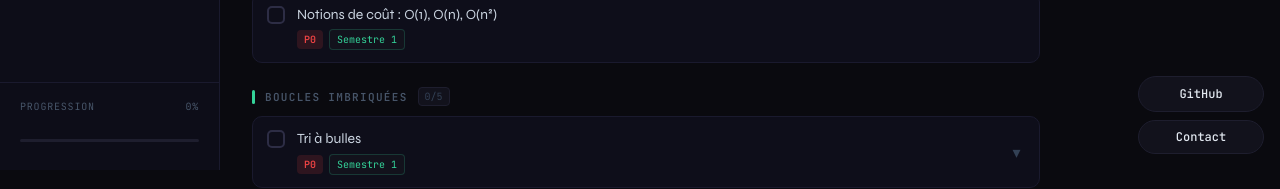
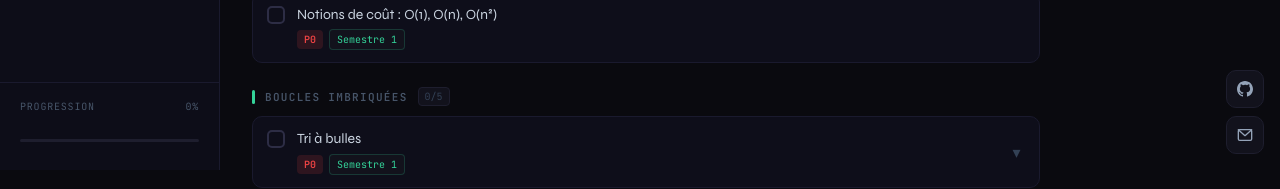
Before and after one commit to Elcaveman/cpge-info, a React (Vite) app: page / in a window 1280 px wide. Shown: the part 630-819 px from the top of the page. Built offline with nearby package versions, Linux system fonts and the light colour scheme.

Commit message:
contact page & mini nav update

```diff
--- a/src/App.jsx
+++ b/src/App.jsx
@@ -16,7 +16,7 @@ export default function App() {
   const [menuOpen, setMenuOpen] = useState(false);
   const CONTACT_LINKS = {
     github: "https://github.com/Elcaveman/cpge-info",
-    group: "OD morrocco",
+    group: "ODEX morrocco",
     email: "mailto:02.oudaoud@gmail.com",
   };
 
@@ -132,28 +132,24 @@ export default function App() {
           href={CONTACT_LINKS.github}
           target="_blank"
           rel="noopener noreferrer"
+          title="GitHub"
         >
-          GitHub
+          {/* GitHub mark */}
+          <svg width="16" height="16" viewBox="0 0 24 24" fill="currentColor" aria-hidden="true">
+            <path d="M12 0C5.37 0 0 5.37 0 12c0 5.3 3.438 9.8 8.205 11.387.6.113.82-.258.82-.577 0-.285-.01-1.04-.015-2.04-3.338.724-4.042-1.61-4.042-1.61-.546-1.387-1.333-1.756-1.333-1.756-1.09-.745.083-.729.083-.729 1.205.084 1.84 1.237 1.84 1.237 1.07 1.834 2.807 1.304 3.492.997.108-.775.418-1.305.762-1.604-2.665-.305-5.467-1.334-5.467-5.931 0-1.31.468-2.381 1.236-3.221-.124-.303-.535-1.524.117-3.176 0 0 1.008-.322 3.3 1.23a11.52 11.52 0 0 1 3.003-.404c1.02.005 2.047.138 3.003.404 2.29-1.552 3.297-1.23 3.297-1.23.653 1.652.242 2.873.118 3.176.77.84 1.235 1.911 1.235 3.221 0 4.609-2.807 5.624-5.479 5.921.43.372.814 1.102.814 2.222 0 1.606-.015 2.898-.015 3.293 0 .322.216.694.825.576C20.565 21.796 24 17.298 24 12c0-6.63-5.37-12-12-12z"/>
+          </svg>
         </a>
         <a
           className="global-contact-btn"
-          href={CONTACT_LINKS.group}
-          target="_blank"
-          rel="noopener noreferrer"
-          style={{ display: "none" }} /* hidden for now since OD morrocco doesn't have a public page */
+          href={CONTACT_LINKS.email}
+          title="Email"
         >
-          Site Groupe
+          {/* Mail icon */}
+          <svg width="16" height="16" viewBox="0 0 24 24" fill="none" stroke="currentColor" strokeWidth="2" strokeLinecap="round" strokeLinejoin="round" aria-hidden="true">
+            <rect x="2" y="4" width="20" height="16" rx="2"/>
+            <polyline points="2,4 12,13 22,4"/>
+          </svg>
         </a>
-        <button
-          type="button"
-          className="global-contact-btn"
-          onClick={() => {
-            setPage("contact");
-            setMenuOpen(false);
-          }}
-        >
-          Contact
-        </button>
       </div>
     </>
   );
--- a/src/css/AppLayout.css
+++ b/src/css/AppLayout.css
@@ -30,23 +30,25 @@
 }
 
 .global-contact-btn {
-  min-width: 126px;
-  border-radius: 999px;
+  width: 38px;
+  height: 38px;
+  border-radius: 10px;
   border: 1px solid #1e1e2e;
   background: #12121c;
-  color: #e2e8f0;
-  padding: 8px 12px;
-  font-size: 12px;
-  font-family: "JetBrains Mono", monospace;
-  text-align: center;
+  color: #94a3b8;
+  padding: 0;
+  display: flex;
+  align-items: center;
+  justify-content: center;
   text-decoration: none;
   cursor: pointer;
-  transition: border-color 0.15s ease, transform 0.15s ease;
+  transition: border-color 0.15s ease, color 0.15s ease, transform 0.15s ease;
 }
 
 .global-contact-btn:hover {
   border-color: #334155;
-  transform: translateY(-1px);
+  color: #e2e8f0;
+  transform: translateY(-2px);
 }
 
 @media (max-width: 680px) {
@@ -57,8 +59,7 @@
   }
 
   .global-contact-btn {
-    min-width: 112px;
-    padding: 7px 10px;
-    font-size: 11px;
+    width: 34px;
+    height: 34px;
   }
 }
--- a/src/pages/ContactPage.jsx
+++ b/src/pages/ContactPage.jsx
@@ -119,7 +119,7 @@ export default function ContactPage({ links = {} }) {
       <div className="content">
         {/* ── heading ── */}
         <div className="contact-heading">
-          <h1 className="contact-heading-title">Contact — Prepa Info</h1>
+          <h1 className="contact-heading-title">Contact Us</h1>
           <p className="contact-breadcrumb">
             <span>Prepa Info</span>
             <span className="contact-breadcrumb-sep">·</span>
```
